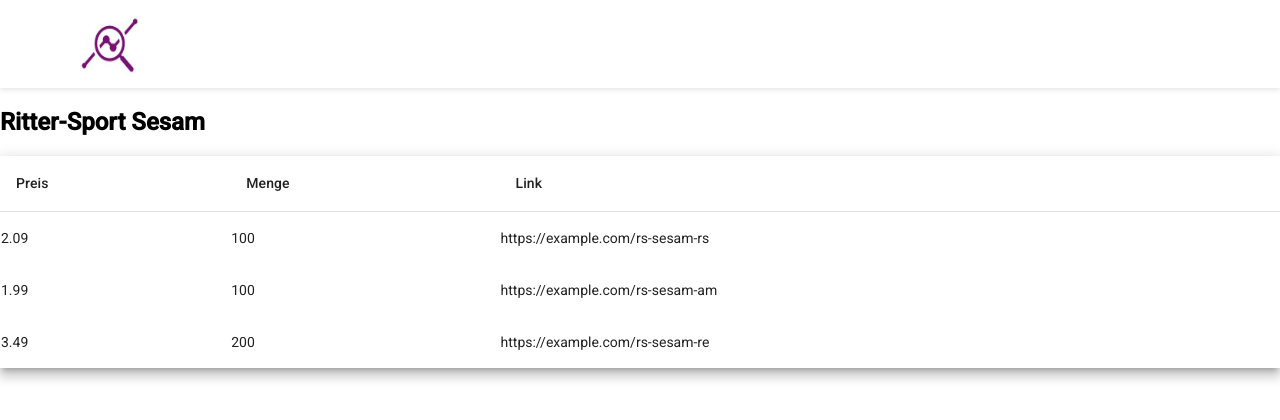
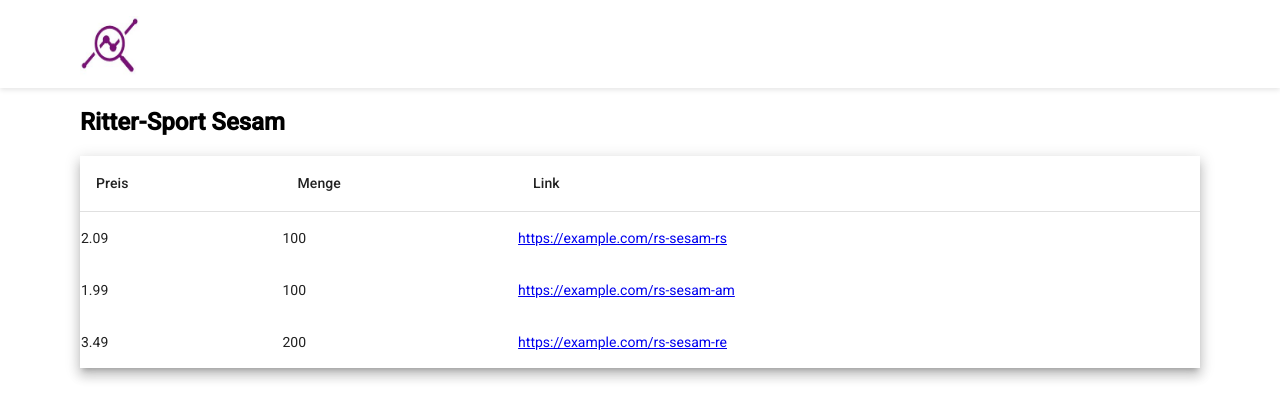
Before and after one commit to IssaGithub/chocRadar, an Angular app: page /details in a window 1280 px wide. Shown: the top 420 px of the page. Built offline with nearby package versions, Linux system fonts and the light colour scheme.

Commit message:
styling: adjust template

```diff
--- a/src/app/components/details/details.component.html
+++ b/src/app/components/details/details.component.html
@@ -1,4 +1,4 @@
-<ng-container class="details-container">
+<div class="details-container">
   <section class="title">
     <h1>{{ product[0].brand }} {{ product[0].name }}</h1>
     <div class="details-table">
@@ -8,16 +8,25 @@
           <td mat-header-cell *matCellDef="let element">{{ element.price }}</td>
         </ng-container>
         <ng-container matColumnDef="amount">
-            <th mat-header-cell *matHeaderCellDef>Menge</th>
-            <td mat-header-cell *matCellDef="let element">{{ element.amount }}</td>
-          </ng-container>
-          <ng-container matColumnDef="link">
-            <th mat-header-cell *matHeaderCellDef>Link</th>
-            <td mat-header-cell *matCellDef="let element">{{ element.link }}</td>
-          </ng-container>
+          <th mat-header-cell *matHeaderCellDef>Menge</th>
+          <td mat-header-cell *matCellDef="let element">
+            {{ element.amount }}
+          </td>
+        </ng-container>
+        <ng-container matColumnDef="link">
+          <th mat-header-cell *matHeaderCellDef>Link</th>
+          <td mat-header-cell *matCellDef="let element">
+            <a
+              href="{{ element.link }}"
+              target="_blank"
+              rel="noopener noreferrer"
+              >{{ element.link }}</a
+            >
+          </td>
+        </ng-container>
         <tr mat-header-row *matHeaderRowDef="displayedColumns"></tr>
         <tr mat-row *matRowDef="let row; columns: displayedColumns"></tr>
       </table>
     </div>
   </section>
-</ng-container>
+</div>
--- a/src/app/components/header/header.component.html
+++ b/src/app/components/header/header.component.html
@@ -1,3 +1,3 @@
 <header class="header">
-  <div class="logo"><img src="/assets/chocRadar.JPG" /></div>
+  <div class="logo"><img src="/assets/chocRadar.JPG" alt="logo" /></div>
 </header>
--- a/src/app/components/list/list.component.html
+++ b/src/app/components/list/list.component.html
@@ -15,13 +15,9 @@
         <div class="left">
           <p>{{ item.cheapestPricePer100g }}</p>
           <p>{{ item.pricePer100g }}</p>
-          <a
-            class=""
-            href="{{ item.link }}"
-            target="_blank"
-            rel="noopener noreferrer"
-            >{{ item.link }}</a
-          >
+          <a href="{{ item.link }}" target="_blank" rel="noopener noreferrer">{{
+            item.link
+          }}</a>
         </div>
       </div>
     </section>
```
